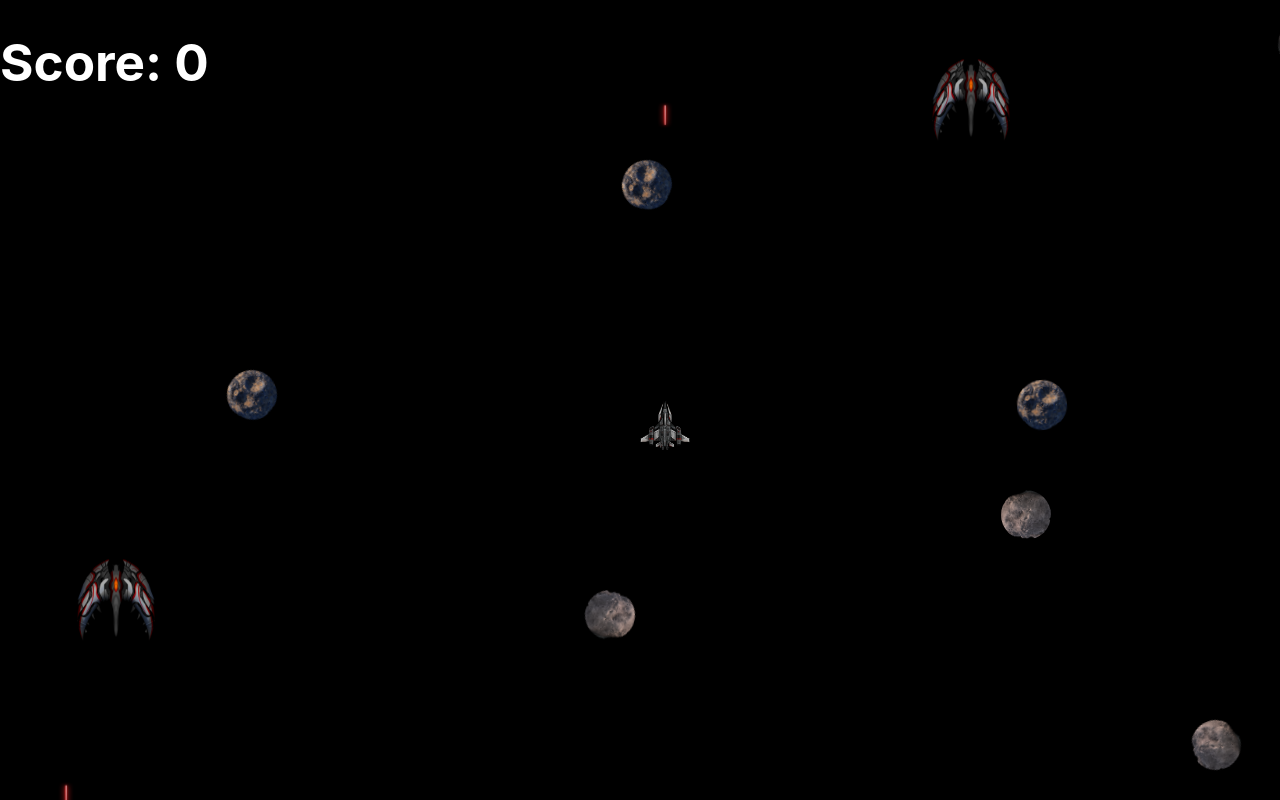
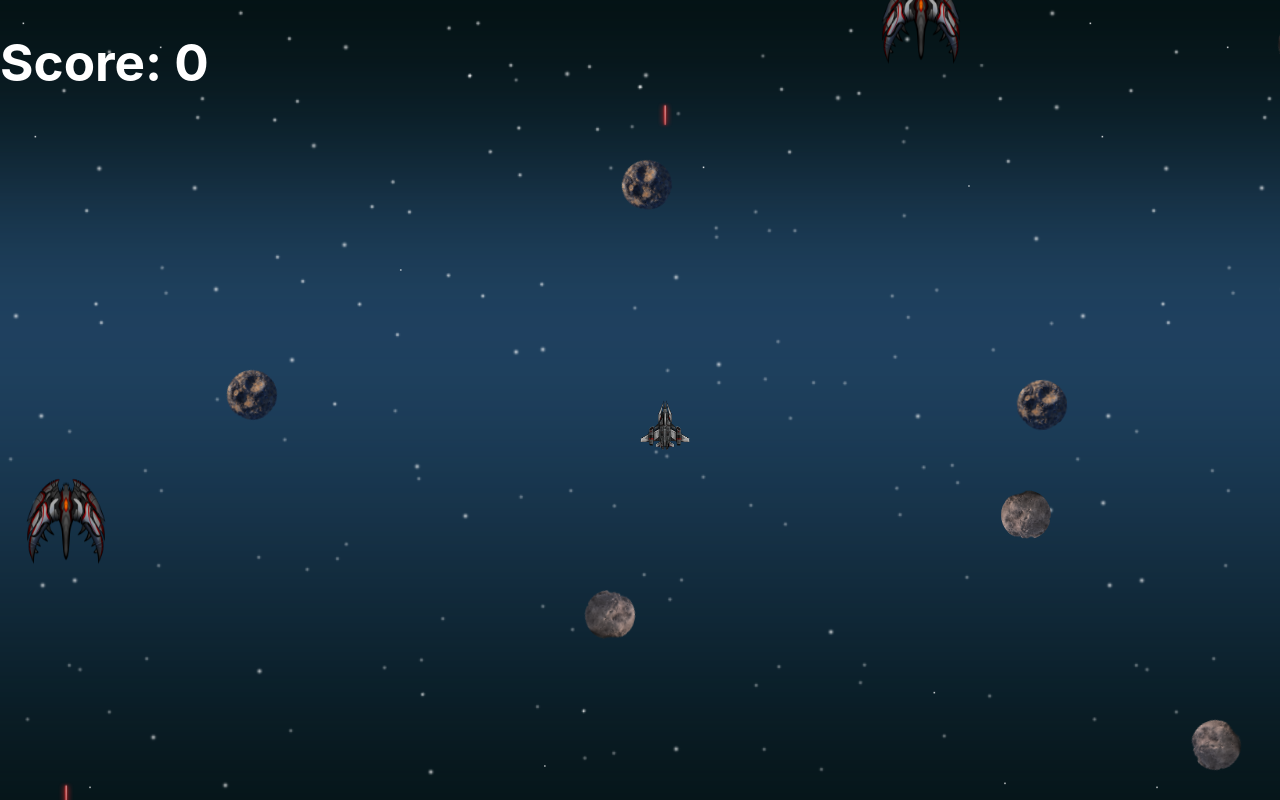
Before and after one commit to pslib-cz/2023-p3a-mpa-react-project-dankolar69, a React (Vite) app in the folder my-vue-app/: page /gameplay in a window 1280 px wide. Built offline with nearby package versions, Linux system fonts and the light colour scheme.

Commit message:
basic bg

```diff
--- a/my-vue-app/package.json
+++ b/my-vue-app/package.json
@@ -12,7 +12,9 @@
   "dependencies": {
     "react": "^18.2.0",
     "react-dom": "^18.2.0",
-    "react-router-dom": "^6.22.3"
+    "react-router-dom": "^6.22.3",
+    "uuid": "^9.0.1",
+    "uuidv4": "^6.2.13"
   },
   "devDependencies": {
     "@types/react": "^18.2.64",
--- a/my-vue-app/src/components/Enemy.tsx
+++ b/my-vue-app/src/components/Enemy.tsx
@@ -19,8 +19,8 @@ type EnemyProps = {
       alt="Enemy"
       style={{
         position: 'absolute',
-        top: position.y,
-        left: position.x,
+        top: position.y - 80,
+        left: position.x - 50,
         height: '100px',
         width: '100px',
 
--- a/my-vue-app/src/styles/Gameplay.css
+++ b/my-vue-app/src/styles/Gameplay.css
@@ -10,6 +10,7 @@
     left: 0;
     height: 100vh;
     width: 100vw;
-    background-color: black;
+    background-image: url('../assets/images/bg.png');
+    background-size: contain;
     overflow: hidden;
   }
```
Also changed, not shown: my-vue-app/src/assets/images/bg.png (added), 1 other file (tests, documents, lock files or other folders).
